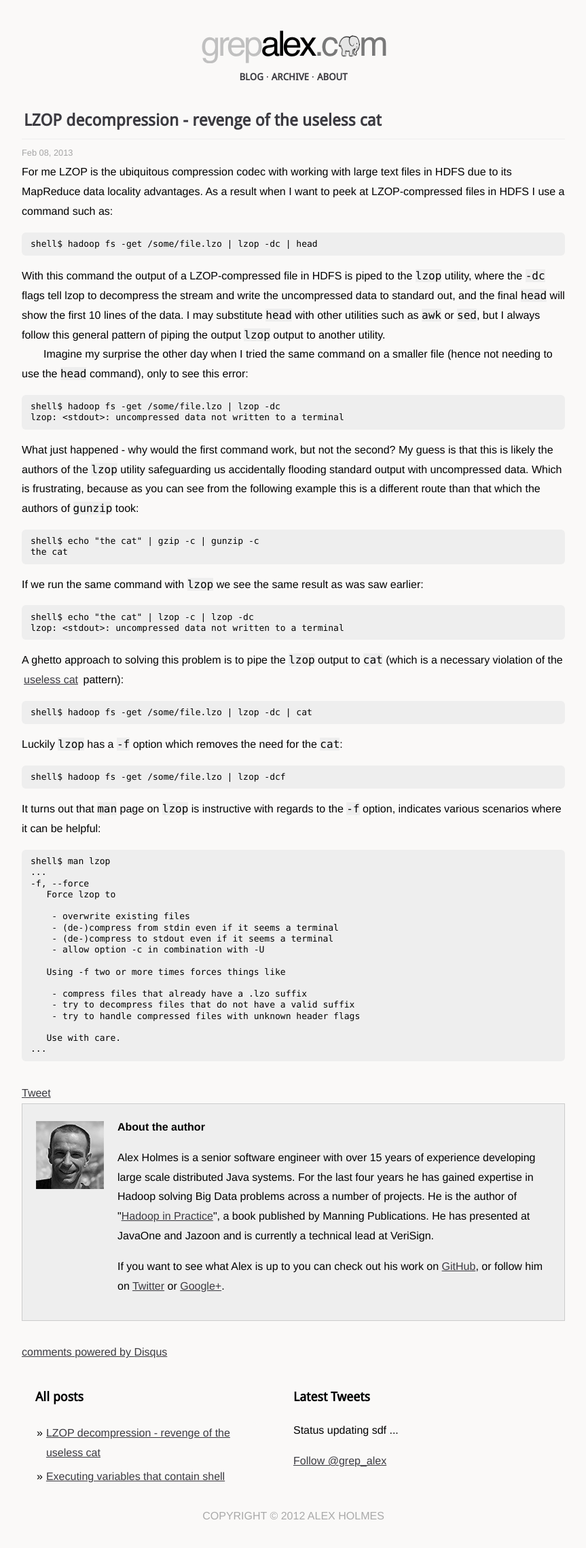
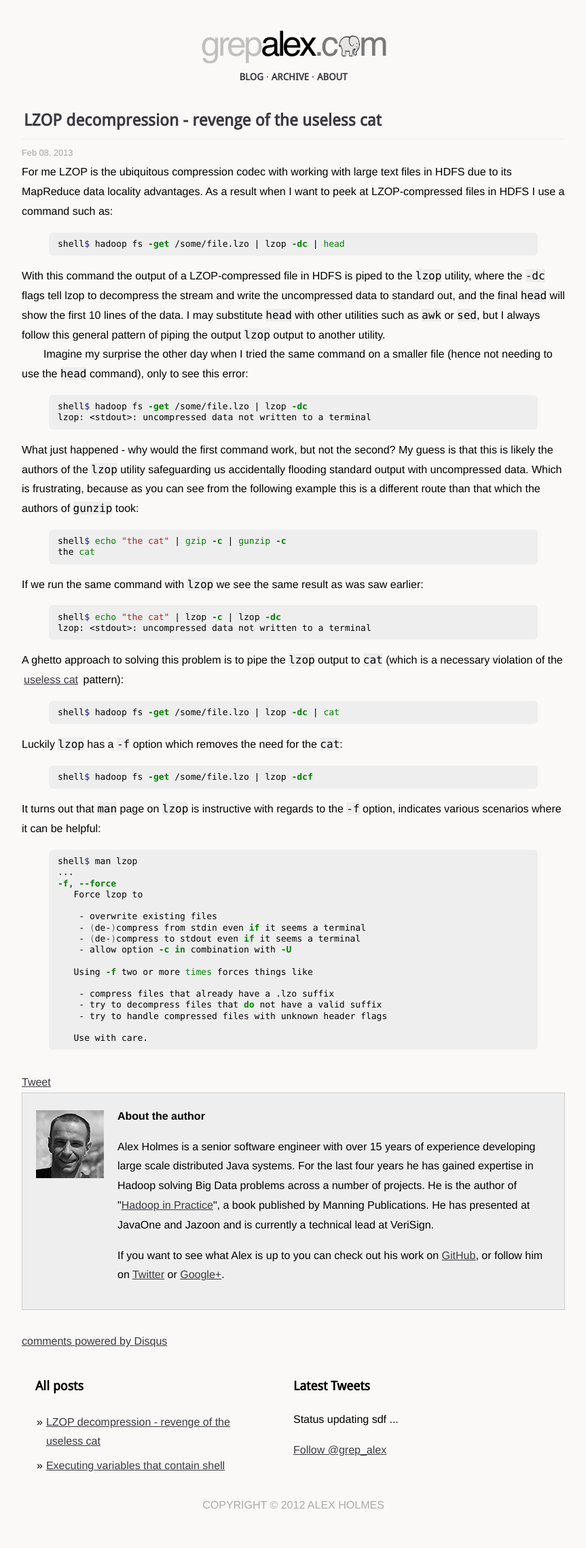
Before and after one commit to alexholmes/blog, a Jekyll site: the page built from _posts/2013-02-07-lzop-decompression-useless-cat.markdown, in a window 1280 px wide. Shown: the whole page at 68% size, without its empty margins (208-1071 px from the left). Built offline with Jekyll 4.4.1, drawn with Linux system fonts in a browser that asks for light colours; nearby versions of some CDN libraries; comment, search, counter and statistics services are not loaded.

Commit message:
added pygments support

```diff
--- a/_config.yml
+++ b/_config.yml
@@ -1,7 +1,7 @@
 permalink:  /:year/:month/:day/:title
 auto: true
 safe: false
-pygments: false
+pygments: true
 
 
 # Twitter
--- a/_layouts/default.html
+++ b/_layouts/default.html
@@ -10,6 +10,7 @@
   </title>
   <link rel="stylesheet" href="/stylesheets/screen.css" type="text/css" media="screen, projection" />
   <link rel="stylesheet" type="text/css" href="/stylesheets/tomorrow_night.css" />
+  <link rel="stylesheet" type="text/css" href="/stylesheets/pygments.css" />
   <script src="https://ajax.googleapis.com/ajax/libs/jquery/1.9.0/jquery.min.js"></script>
   <script src="/javascript/twitter.js" type="text/javascript"></script>
   <link rel="author" href="/about.html">
--- a/_posts/2013-02-07-lzop-decompression-useless-cat.markdown
+++ b/_posts/2013-02-07-lzop-decompression-useless-cat.markdown
@@ -10,7 +10,9 @@
 its MapReduce data locality advantages. As a result when I want to peek at LZOP-compressed files in
 HDFS I use a command such as:
 
-    shell$ hadoop fs -get /some/file.lzo | lzop -dc | head
+{% highlight bash %}
+shell$ hadoop fs -get /some/file.lzo | lzop -dc | head
+{% endhighlight %}
 
 With this command the output of a LZOP-compressed file in HDFS is piped to the `lzop` utility,
 where the `-dc` flags tell lzop to decompress the stream and write the uncompressed data to
@@ -21,49 +23,60 @@
 Imagine my surprise the other day when I tried the same command on a smaller file (hence not
 needing to use the `head` command), only to see this error:
 
-    shell$ hadoop fs -get /some/file.lzo | lzop -dc
-    lzop: <stdout>: uncompressed data not written to a terminal
+{% highlight bash %}
+shell$ hadoop fs -get /some/file.lzo | lzop -dc
+lzop: <stdout>: uncompressed data not written to a terminal
+{% endhighlight %}
 
 What just happened - why would the first command work, but not the second?  My guess is that
 this is likely the authors of the `lzop` utility safeguarding us accidentally flooding standard
 output with uncompressed data. Which is frustrating, because as you can see from the following
 example this is a different route than that which the authors of `gunzip` took:
 
-    shell$ echo "the cat" | gzip -c | gunzip -c
-    the cat
+{% highlight bash %}
+shell$ echo "the cat" | gzip -c | gunzip -c
+the cat
+{% endhighlight %}
 
 If we run the same command with `lzop` we see the same result as was saw earlier:
 
-    shell$ echo "the cat" | lzop -c | lzop -dc
-    lzop: <stdout>: uncompressed data not written to a terminal
+{% highlight bash %}
+shell$ echo "the cat" | lzop -c | lzop -dc
+lzop: <stdout>: uncompressed data not written to a terminal
+{% endhighlight %}
 
 A ghetto approach to solving this problem is to pipe the `lzop` output to `cat` (which is a
 necessary violation of the [useless cat](/2012/10/30/useless-cats/) pattern):
 
-    shell$ hadoop fs -get /some/file.lzo | lzop -dc | cat
+{% highlight bash %}
+shell$ hadoop fs -get /some/file.lzo | lzop -dc | cat
+{% endhighlight %}
 
 Luckily `lzop` has a `-f` option which removes the need for the `cat`:
 
-    shell$ hadoop fs -get /some/file.lzo | lzop -dcf
+{% highlight bash %}
+shell$ hadoop fs -get /some/file.lzo | lzop -dcf
+{% endhighlight %}
 
 It turns out that `man` page on `lzop` is instructive with regards to the `-f` option, indicates
 various scenarios where it can be helpful:
 
-    shell$ man lzop
-    ...
-    -f, --force
-       Force lzop to
+{% highlight bash %}
+shell$ man lzop
+...
+-f, --force
+   Force lzop to
 
-        - overwrite existing files
-        - (de-)compress from stdin even if it seems a terminal
-        - (de-)compress to stdout even if it seems a terminal
-        - allow option -c in combination with -U
+    - overwrite existing files
+    - (de-)compress from stdin even if it seems a terminal
+    - (de-)compress to stdout even if it seems a terminal
+    - allow option -c in combination with -U
 
-       Using -f two or more times forces things like
+   Using -f two or more times forces things like
 
-        - compress files that already have a .lzo suffix
-        - try to decompress files that do not have a valid suffix
-        - try to handle compressed files with unknown header flags
+    - compress files that already have a .lzo suffix
+    - try to decompress files that do not have a valid suffix
+    - try to handle compressed files with unknown header flags
 
-       Use with care.
-    ...
+   Use with care.
+{% endhighlight %}
--- /dev/null
+++ b/stylesheets/pygments.css
@@ -0,0 +1,61 @@
+.hll { background-color: #ffffcc }
+.c { color: #408080; font-style: italic } /* Comment */
+.err { border: 1px solid #FF0000 } /* Error */
+.k { color: #008000; font-weight: bold } /* Keyword */
+.o { color: #666666 } /* Operator */
+.cm { color: #408080; font-style: italic } /* Comment.Multiline */
+.cp { color: #BC7A00 } /* Comment.Preproc */
+.c1 { color: #408080; font-style: italic } /* Comment.Single */
+.cs { color: #408080; font-style: italic } /* Comment.Special */
+.gd { color: #A00000 } /* Generic.Deleted */
+.ge { font-style: italic } /* Generic.Emph */
+.gr { color: #FF0000 } /* Generic.Error */
+.gh { color: #000080; font-weight: bold } /* Generic.Heading */
+.gi { color: #00A000 } /* Generic.Inserted */
+.go { color: #888888 } /* Generic.Output */
+.gp { color: #000080; font-weight: bold } /* Generic.Prompt */
+.gs { font-weight: bold } /* Generic.Strong */
+.gu { color: #800080; font-weight: bold } /* Generic.Subheading */
+.gt { color: #0044DD } /* Generic.Traceback */
+.kc { color: #008000; font-weight: bold } /* Keyword.Constant */
+.kd { color: #008000; font-weight: bold } /* Keyword.Declaration */
+.kn { color: #008000; font-weight: bold } /* Keyword.Namespace */
+.kp { color: #008000 } /* Keyword.Pseudo */
+.kr { color: #008000; font-weight: bold } /* Keyword.Reserved */
+.kt { color: #B00040 } /* Keyword.Type */
+.m { color: #666666 } /* Literal.Number */
+.s { color: #BA2121 } /* Literal.String */
+.na { color: #7D9029 } /* Name.Attribute */
+.nb { color: #008000 } /* Name.Builtin */
+.nc { color: #0000FF; font-weight: bold } /* Name.Class */
+.no { color: #880000 } /* Name.Constant */
+.nd { color: #AA22FF } /* Name.Decorator */
+.ni { color: #999999; font-weight: bold } /* Name.Entity */
+.ne { color: #D2413A; font-weight: bold } /* Name.Exception */
+.nf { color: #0000FF } /* Name.Function */
+.nl { color: #A0A000 } /* Name.Label */
+.nn { color: #0000FF; font-weight: bold } /* Name.Namespace */
+.nt { color: #008000; font-weight: bold } /* Name.Tag */
+.nv { color: #19177C } /* Name.Variable */
+.ow { color: #AA22FF; font-weight: bold } /* Operator.Word */
+.w { color: #bbbbbb } /* Text.Whitespace */
+.mf { color: #666666 } /* Literal.Number.Float */
+.mh { color: #666666 } /* Literal.Number.Hex */
+.mi { color: #666666 } /* Literal.Number.Integer */
+.mo { color: #666666 } /* Literal.Number.Oct */
+.sb { color: #BA2121 } /* Literal.String.Backtick */
+.sc { color: #BA2121 } /* Literal.String.Char */
+.sd { color: #BA2121; font-style: italic } /* Literal.String.Doc */
+.s2 { color: #BA2121 } /* Literal.String.Double */
+.se { color: #BB6622; font-weight: bold } /* Literal.String.Escape */
+.sh { color: #BA2121 } /* Literal.String.Heredoc */
+.si { color: #BB6688; font-weight: bold } /* Literal.String.Interpol */
+.sx { color: #008000 } /* Literal.String.Other */
+.sr { color: #BB6688 } /* Literal.String.Regex */
+.s1 { color: #BA2121 } /* Literal.String.Single */
+.ss { color: #19177C } /* Literal.String.Symbol */
+.bp { color: #008000 } /* Name.Builtin.Pseudo */
+.vc { color: #19177C } /* Name.Variable.Class */
+.vg { color: #19177C } /* Name.Variable.Global */
+.vi { color: #19177C } /* Name.Variable.Instance */
+.il { color: #666666 } /* Literal.Number.Integer.Long */
```
